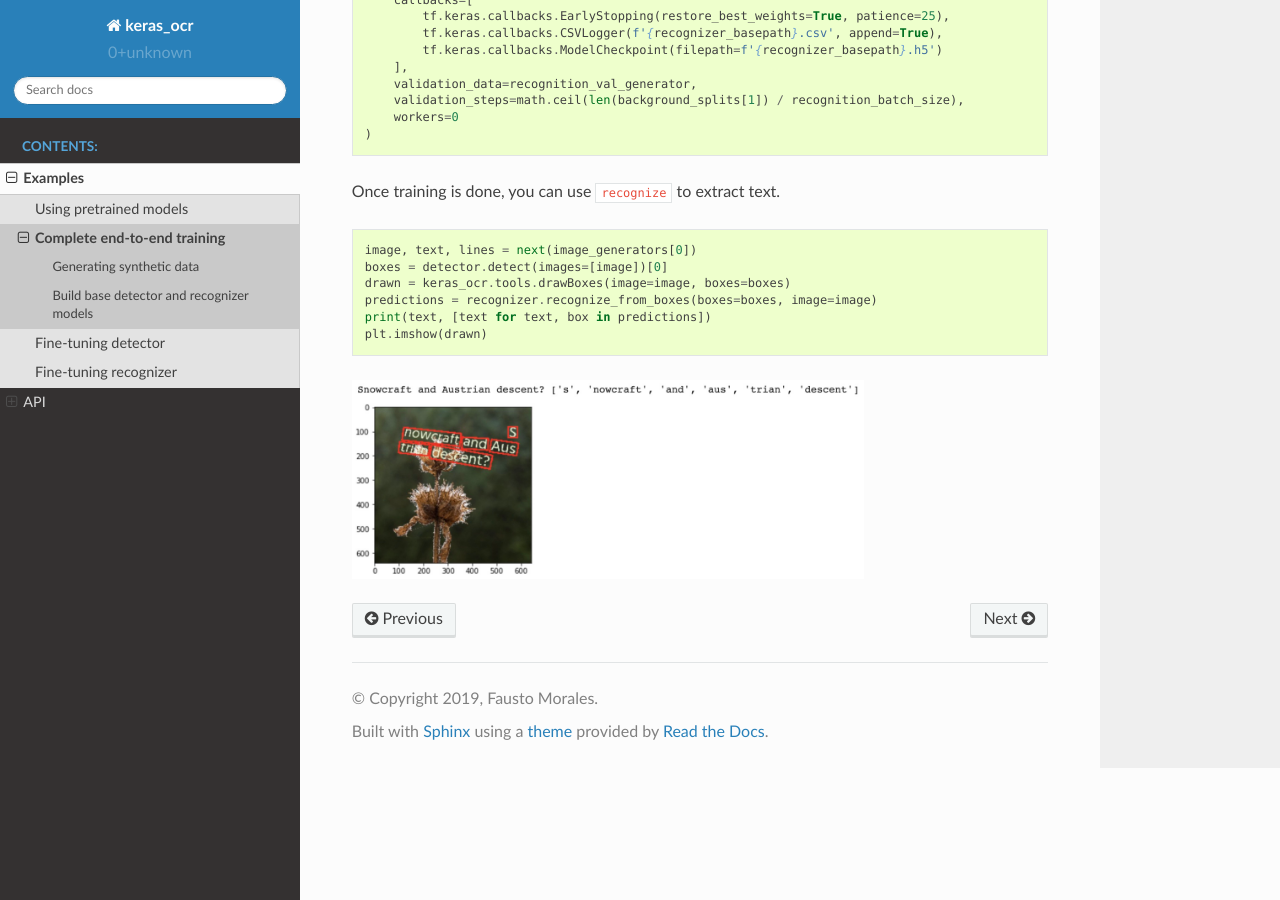
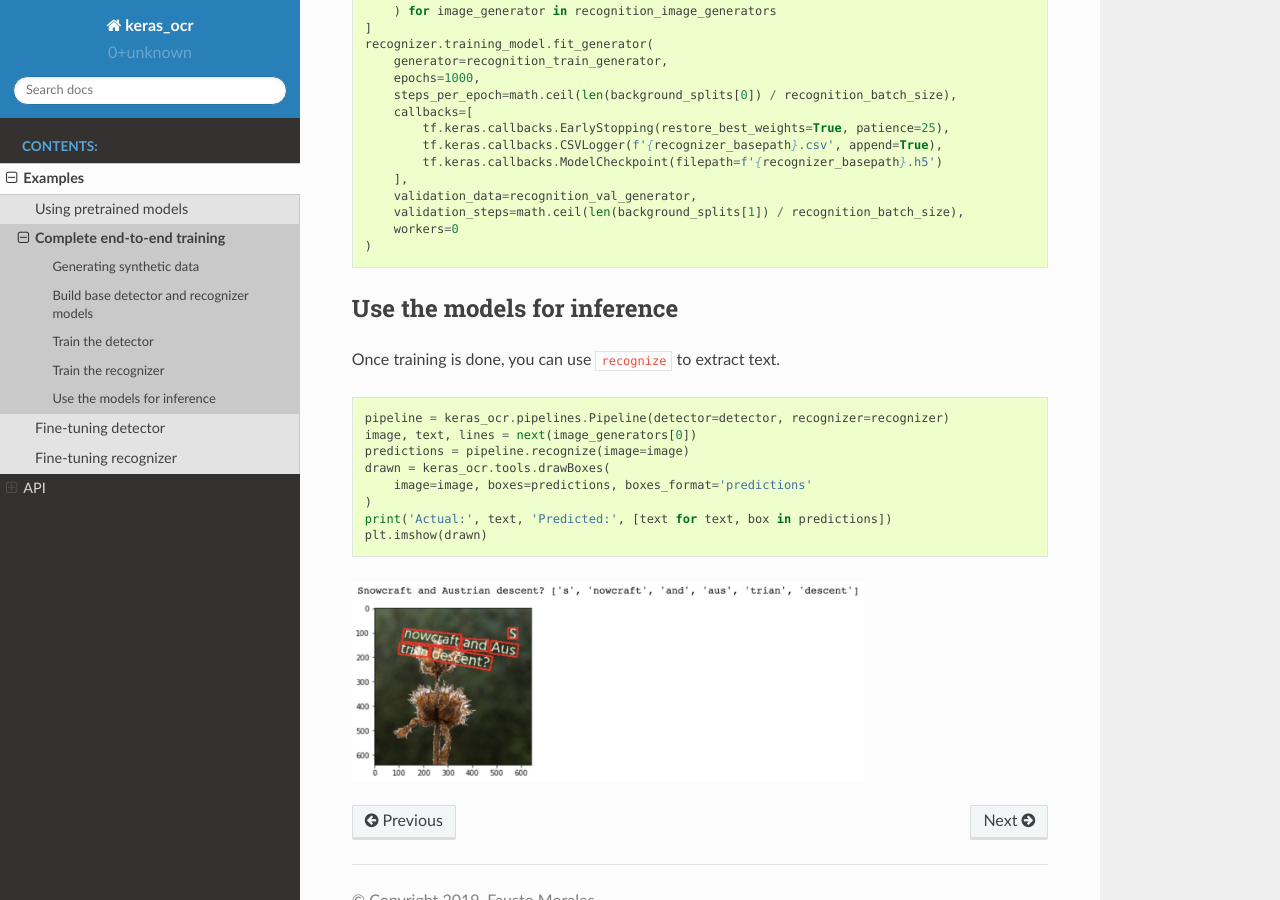
Before and after one commit to faustomorales/keras-ocr, a Sphinx documentation site: the page built from docs/examples/end_to_end_training.rst, in a window 1280 px wide and 900 px high, scrolled down 4994 px. Built offline with Sphinx 7.4.7 and the Read the Docs theme 2.0.0, drawn with Linux system fonts in a browser that asks for light colours; some of the changed text lies outside the part shown.

Commit message:
Use pipeline in end-to-end example.

```diff
--- a/docs/examples/end_to_end_training.rst
+++ b/docs/examples/end_to_end_training.rst
@@ -145,6 +145,9 @@ Here we build our detector and recognizer models. For both, we'll start with pre
     for layer in recognizer.backbone.layers:
         layer.trainable = False
 
+Train the detector
+******************
+
 We are now ready to train our text detector. Below we use some simple defaults.
 
 - Run training until we have no improvement on the validation set for 5 epochs.
@@ -181,6 +184,9 @@ T4 or P100, you can use larger batch sizes.
         validation_data=detection_val_generator,
         validation_steps=math.ceil(len(background_splits[1]) / detector_batch_size)
     )
+
+Train the recognizer
+********************
 
 After training the text detector, we train the recognizer. Note that the recognizer expects images
 to already be cropped to single lines of text. :code:`keras-ocr` provides a convenience method for
@@ -237,15 +243,20 @@ We use the same callbacks for early stopping and logging as before.
         workers=0
     )
 
+Use the models for inference
+****************************
+
 Once training is done, you can use :code:`recognize` to extract text.
 
 .. code-block:: python
 
+    pipeline = keras_ocr.pipelines.Pipeline(detector=detector, recognizer=recognizer)
     image, text, lines = next(image_generators[0])
-    boxes = detector.detect(images=[image])[0]
-    drawn = keras_ocr.tools.drawBoxes(image=image, boxes=boxes)
-    predictions = recognizer.recognize_from_boxes(boxes=boxes, image=image)
-    print(text, [text for text, box in predictions])
+    predictions = pipeline.recognize(image=image)
+    drawn = keras_ocr.tools.drawBoxes(
+        image=image, boxes=predictions, boxes_format='predictions'
+    )
+    print('Actual:', text, 'Predicted:', [text for text, box in predictions])
     plt.imshow(drawn)
 
 .. image:: ../_static/predicted1.jpg
```
